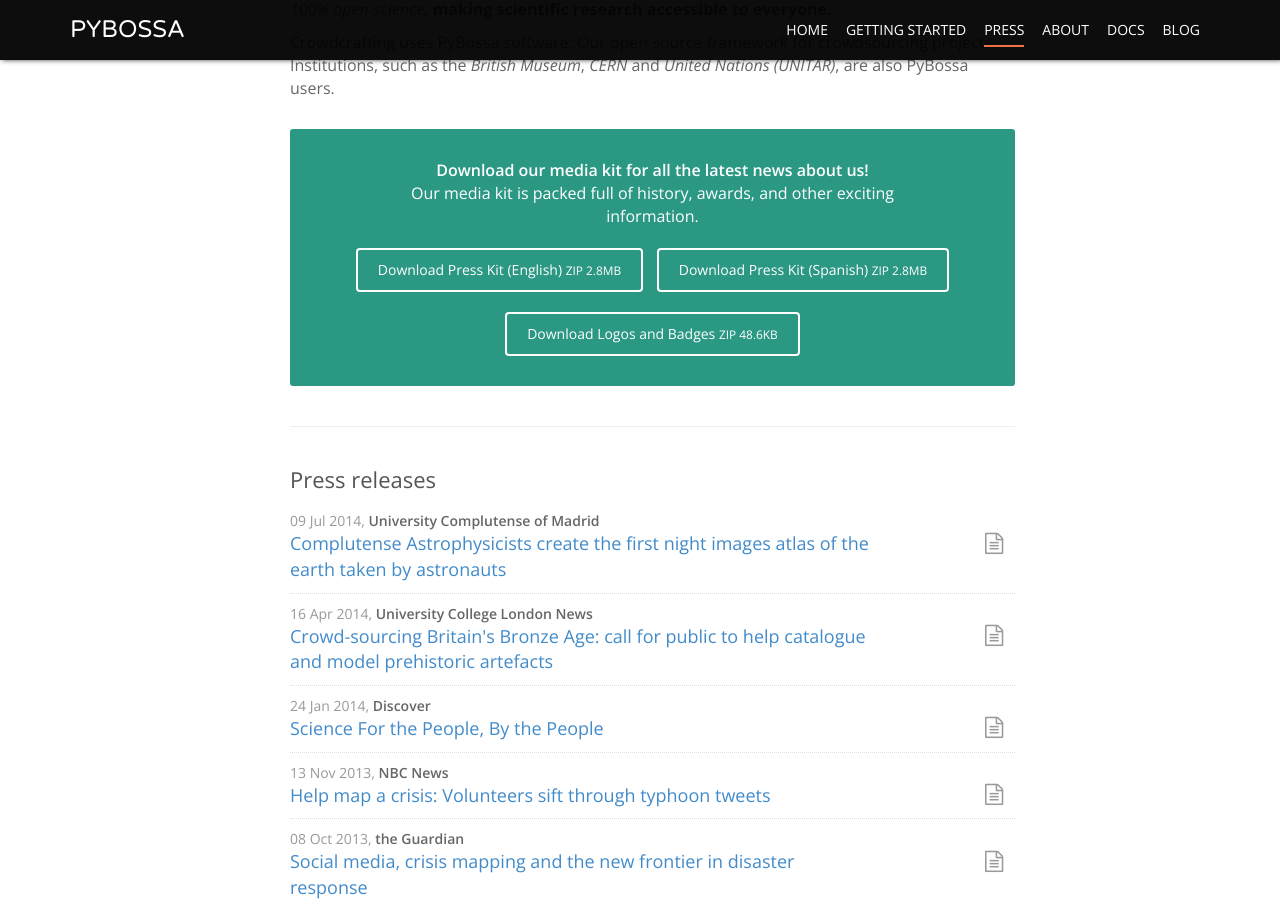
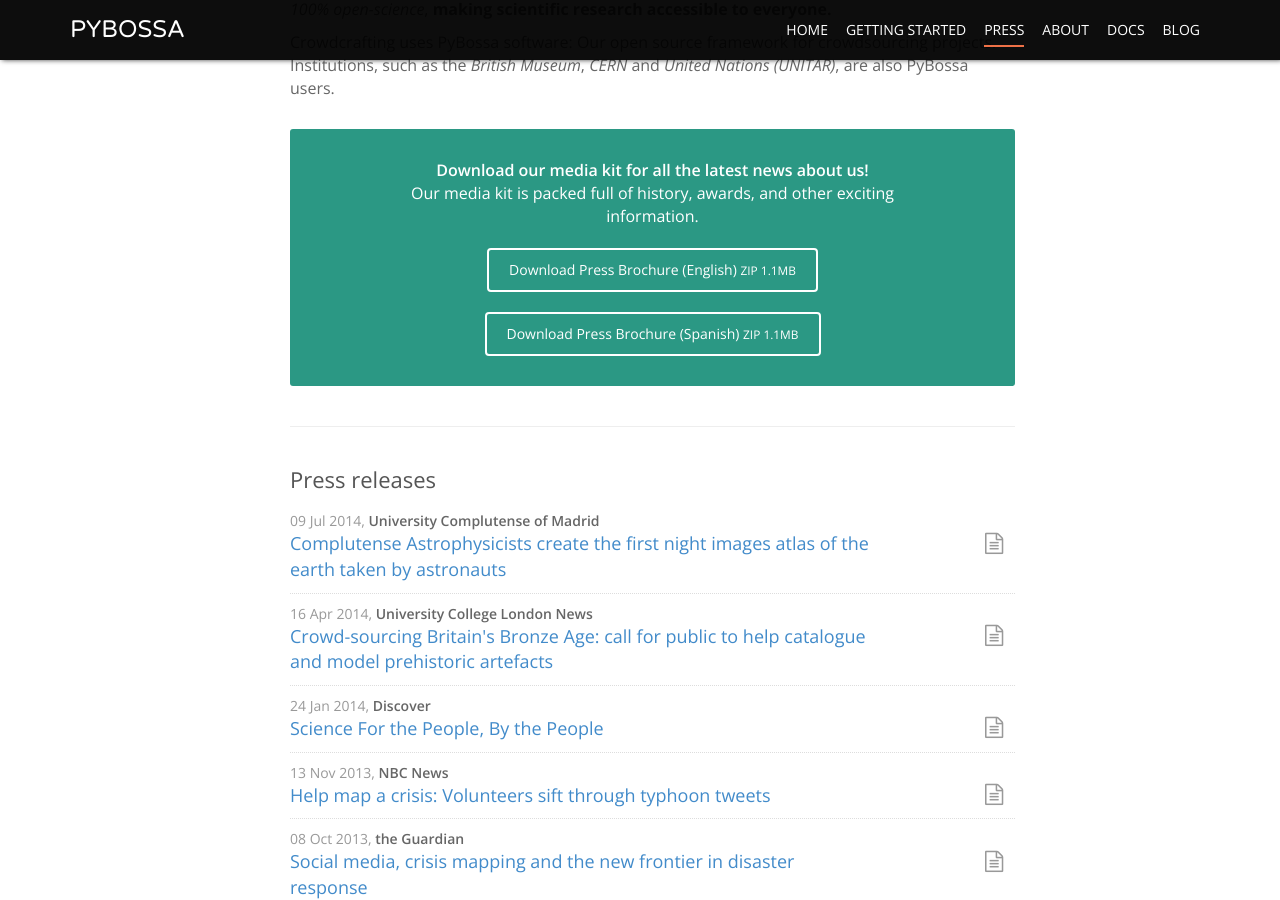
Before and after one commit to Scifabric/pybossa.github.io, a Jekyll site: the page built from press/index.html, in a window 1280 px wide and 900 px high, scrolled down 1056 px. Built offline with Jekyll 4.4.1, drawn with Linux system fonts in a browser that asks for light colours; nearby versions of some CDN libraries; Markdown is read by kramdown in place of the engine named in the settings.

Commit message:
Minor fixes.

```diff
--- a/press/index.html
+++ b/press/index.html
@@ -53,17 +53,19 @@
 				<p><strong>Download our media kit for all the latest news about us!</strong><br /> Our media kit is packed full of history, awards, and other exciting information.</p>
 				<a id="presskit_en" class="btn btn-inverse wow flash" data-wow-delay="3s"
                     target="_blank"
-                    href="../assets/downloads/crowdcrafting_press_brochure_en.pdf">Download Press Kit (English) <small
-                class="hidden-xs">ZIP 2.8MB</small></a>
+                    href="../assets/downloads/crowdcrafting_press_brochure_en.pdf">Download
+                    Press Brochure (English) <small
+                class="hidden-xs">ZIP 1.1MB</small></a>
 			<a id="presskit_es" class="btn btn-inverse wow flash" data-wow-delay="3s"
                     target="_blank"
-                    href="../assets/downloads/crowdcrafting_press_brochure_es.pdf">Download Press Kit (Spanish) <small
-                class="hidden-xs">ZIP 2.8MB</small></a>
+                    href="../assets/downloads/crowdcrafting_press_brochure_es.pdf">Download
+                    Press Brochure (Spanish) <small
+                class="hidden-xs">ZIP 1.1MB</small></a>
 
-        <span
+        <!--<span
         class="hidden-xs"></span> <a class="btn btn-inverse wow flash"
     data-wow-delay="3s" target="_blank" href="../assets/downloads/logos.zip">Download
-Logos and Badges <small class="hidden-xs">ZIP 48.6KB</small></a>
+Logos and Badges <small class="hidden-xs">ZIP 48.6KB</small></a>-->
 			</div>
 
 			<hr />
```
